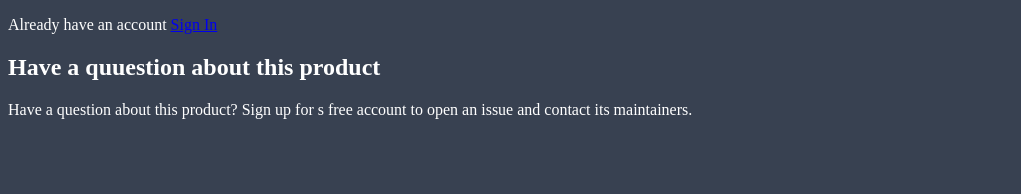
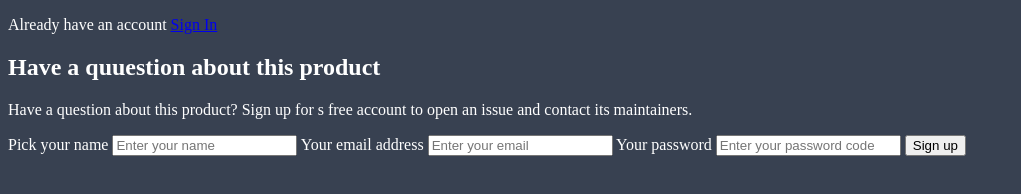
Before and after one commit to andrz-zack/Practicas-de-formulario, a plain HTML site: page index.html in a window 1280 px wide. Shown: the whole page, without its empty margins (0-1021 px from the left). Drawn offline with Linux system fonts and the light colour scheme.

Commit message:
Ingresando los respectivos inputs y labels

```diff
--- a/index.html
+++ b/index.html
@@ -19,7 +19,26 @@
     <article class="content">
         <h1>Have a quuestion about this product</h1>
         <p>Have a question about this product? Sign up for s free account to open an issue and contact its maintainers.</p>
+
+        <form class="form">
+            <!-- ingresando labels -->
+            <label  for="username">Pick your name</label>
+            <input id="username" type="text" placeholder="Enter your name">
+
+            <label for="email">Your email address</label>
+            <input id="email" type="email" placeholder="Enter your email">
+
+            <label for="password">Your password</label>
+            <input id="password" type="password" placeholder="Enter your password code">
+
+            <!-- ingresando el sign up -->
+            <input type="submit" value="Sign up">
+
+
+        </form>
+
     </article>
+
     </main>
 </body>
 </html>
```
